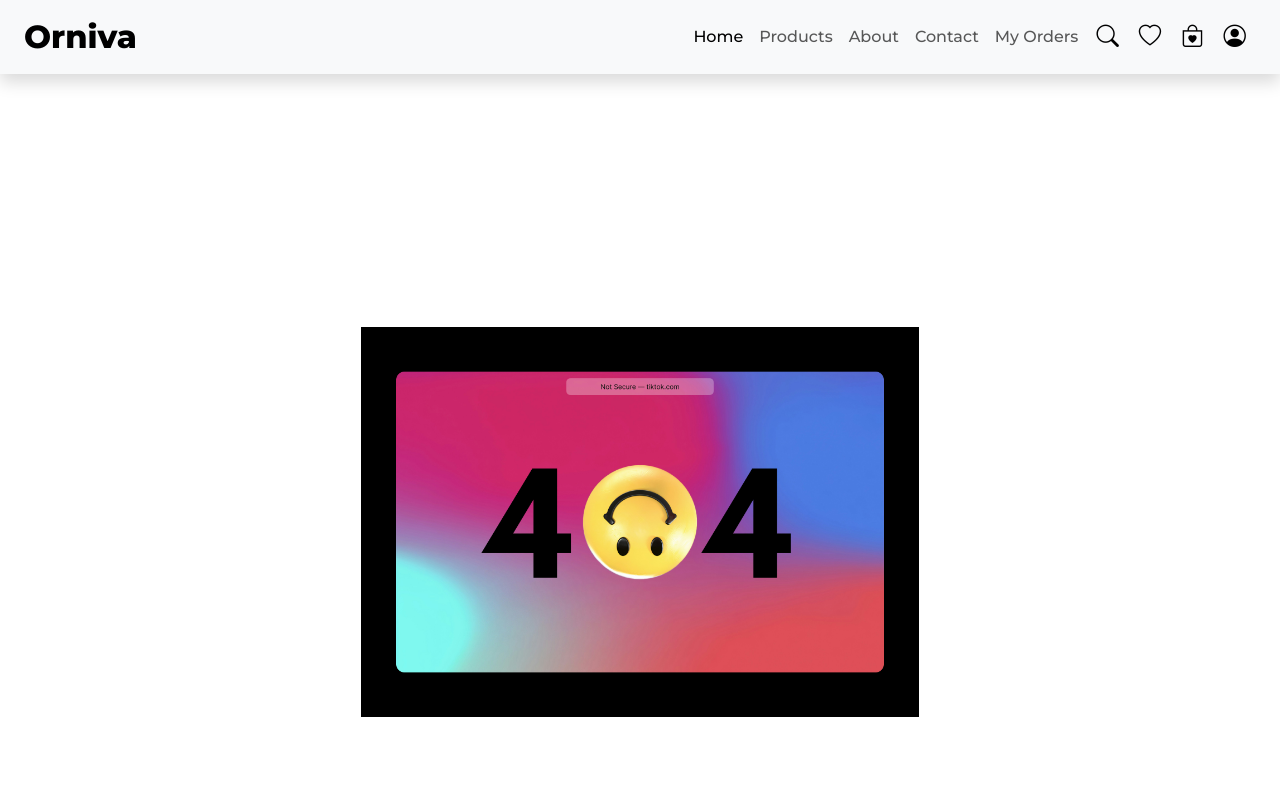
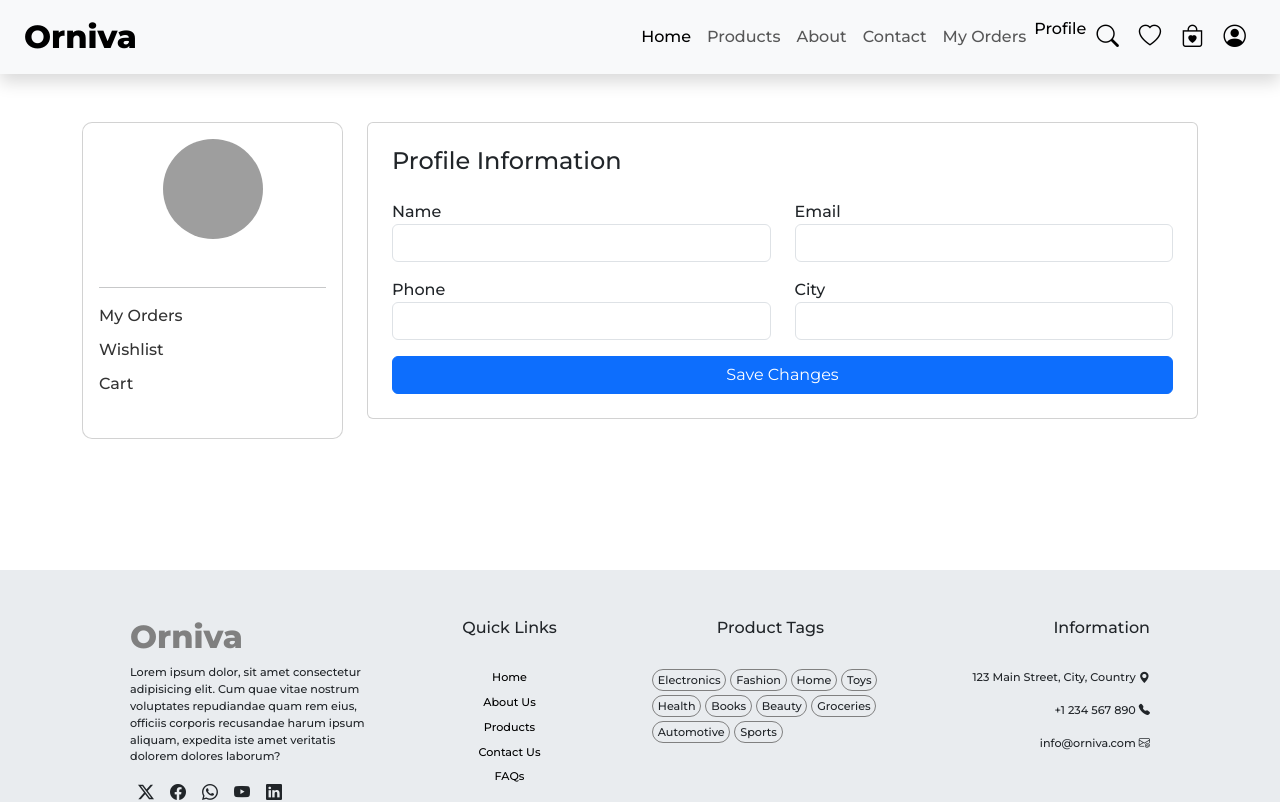
Before and after one commit to kirankumar-Matham96/Angular-e-commerse-app, an Angular app: page /profile in a window 1280 px wide. Shown: the top 802 px of the page. Built offline with nearby package versions, Linux system fonts and the light colour scheme; grey boxes are pictures that could not be loaded.

Commit message:
add: profile page

```diff
--- a/src/app/app.routes.ts
+++ b/src/app/app.routes.ts
@@ -13,6 +13,10 @@ export const routes: Routes = [
   {
     path: 'signup',
     loadChildren: () => import('./signup/signup.routes').then((route) => route.SIGNUP_ROUTES),
+  },
+  {
+    path: 'profile',
+    loadChildren: () => import('./profile/profile.routes').then((route) => route.PROFILE_ROUTES),
   },
   {
     path: 'products',
--- a/src/app/header/header.html
+++ b/src/app/header/header.html
@@ -32,6 +32,9 @@
             <li class="nav-item">
               <a class="nav-link" routerLink="/orders">My Orders</a>
             </li>
+            <li class="nav-item">
+              <a routerLink="/profile">Profile</a>
+            </li>
           </ul>
 
           <div class="d-flex align-items-center justify-content-center">
--- /dev/null
+++ b/src/app/profile/profile.css
@@ -0,0 +1,16 @@
+.profile-sidebar {
+  border-radius: 10px;
+}
+
+.profile-links li {
+  margin-bottom: 10px;
+}
+
+.profile-links a {
+  text-decoration: none;
+  color: #333;
+}
+
+.profile-links a:hover {
+  color: #0d6efd;
+}
--- /dev/null
+++ b/src/app/profile/profile.html
@@ -0,0 +1,66 @@
+<div class="container mt-5 profile-page">
+  <div class="row">
+    <!-- Sidebar -->
+    <div class="col-md-3">
+      <div class="card profile-sidebar p-3">
+        <div class="text-center">
+          <img src="https://i.pravatar.cc/120" class="rounded-circle mb-3" width="100" />
+
+          <h5>{{ user.name }}</h5>
+          <p class="text-muted small">
+            {{ user.email }}
+          </p>
+        </div>
+
+        <hr />
+
+        <ul class="list-unstyled profile-links">
+          <li>
+            <a routerLink="/orders">My Orders</a>
+          </li>
+
+          <li>
+            <a routerLink="/wishlist">Wishlist</a>
+          </li>
+
+          <li>
+            <a routerLink="/cart">Cart</a>
+          </li>
+        </ul>
+      </div>
+    </div>
+
+    <!-- Main Content -->
+    <div class="col-md-9">
+      <div class="card p-4">
+        <h4 class="mb-4">Profile Information</h4>
+
+        <div class="row mb-3">
+          <div class="col-md-6">
+            <label>Name</label>
+            <input class="form-control" [(ngModel)]="user.name" />
+          </div>
+
+          <div class="col-md-6">
+            <label>Email</label>
+            <input class="form-control" [(ngModel)]="user.email" />
+          </div>
+        </div>
+
+        <div class="row mb-3">
+          <div class="col-md-6">
+            <label>Phone</label>
+            <input class="form-control" [(ngModel)]="user.phone" />
+          </div>
+
+          <div class="col-md-6">
+            <label>City</label>
+            <input class="form-control" [(ngModel)]="user.city" />
+          </div>
+        </div>
+
+        <button class="btn btn-primary" (click)="saveProfile()">Save Changes</button>
+      </div>
+    </div>
+  </div>
+</div>
--- /dev/null
+++ b/src/app/profile/profile.routes.ts
@@ -0,0 +1,8 @@
+import { Routes } from '@angular/router';
+
+export const PROFILE_ROUTES: Routes = [
+  {
+    path: '',
+    loadComponent: () => import('./profile').then((component) => component.Profile),
+  },
+];
--- /dev/null
+++ b/src/app/profile/profile.ts
@@ -0,0 +1,32 @@
+import { Component, OnInit } from '@angular/core';
+import { FormsModule } from '@angular/forms';
+import { RouterModule } from '@angular/router';
+
+@Component({
+  selector: 'app-profile',
+  imports: [FormsModule, RouterModule],
+  templateUrl: './profile.html',
+  styleUrl: './profile.css',
+})
+export class Profile implements OnInit {
+  user: any = {
+    name: '',
+    email: '',
+    phone: '',
+    city: '',
+  };
+
+  ngOnInit() {
+    const storedUser = localStorage.getItem('user');
+
+    if (storedUser) {
+      this.user = JSON.parse(storedUser);
+    }
+  }
+
+  saveProfile() {
+    localStorage.setItem('user', JSON.stringify(this.user));
+
+    alert('Profile saved successfully!');
+  }
+}
```
Also changed, not shown: 1 other file (tests, documents, lock files or other folders).
